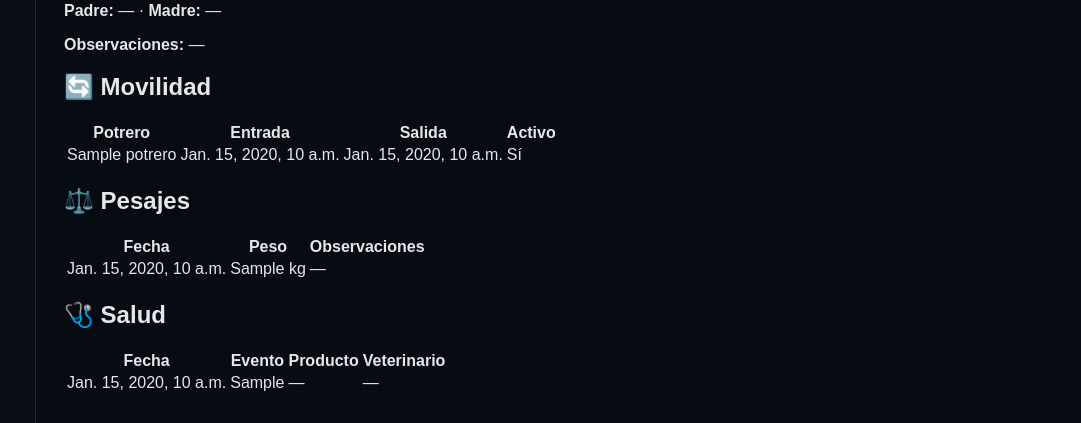
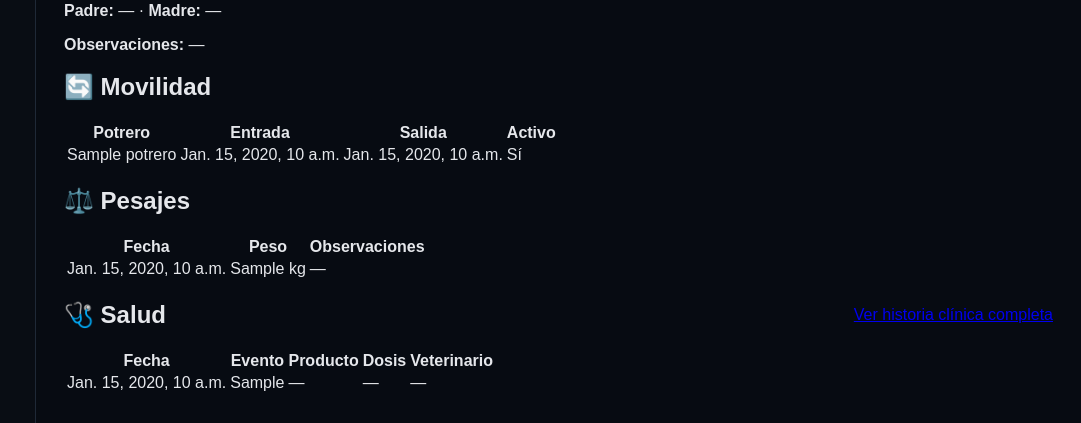
Before and after one commit to hata1010/hato-ai-lab, a Django app: template apps/ganado/templates/ganado/animal_detalle.html in a window 1280 px wide. Shown: the part 597-1020 px from the top of the page, without its empty margins (199-1280 px from the left). Run offline with Django 5.2, Linux system fonts and the light colour scheme; the template is opened without the code that fills it: most values are stand-ins (such as "Sample title", 1, 10 or a date in 2020).

Commit message:
feat(salud): link animal ficha to clinical history

```diff
--- a/apps/ganado/templates/ganado/animal_detalle.html
+++ b/apps/ganado/templates/ganado/animal_detalle.html
@@ -37,7 +37,10 @@
 </section>
 
 <section>
-<h2>🩺 Salud</h2>
-{% if eventos_salud %}<table><tr><th>Fecha</th><th>Evento</th><th>Producto</th><th>Veterinario</th></tr>{% for e in eventos_salud %}<tr><td>{{ e.fecha }}</td><td>{{ e.get_tipo_display }}</td><td>{{ e.producto|default:"—" }}</td><td>{{ e.nombre_veterinario|default:"—" }}</td></tr>{% endfor %}</table>{% else %}<p>Sin eventos de salud registrados.</p>{% endif %}
+<div style="display:flex;justify-content:space-between;align-items:center;gap:12px;flex-wrap:wrap;">
+    <h2>🩺 Salud</h2>
+    <div><a href="{% url 'ganado:historia_salud_animal' animal.id %}">Ver historia clínica completa</a>{% if puede_gestionar %} · <a href="{% url 'ganado:crear_evento_salud' %}?animal={{ animal.id }}">➕ Registrar evento</a>{% endif %}</div>
+</div>
+{% if eventos_salud %}<table><tr><th>Fecha</th><th>Evento</th><th>Producto</th><th>Dosis</th><th>Veterinario</th></tr>{% for e in eventos_salud|slice:":5" %}<tr><td>{{ e.fecha }}</td><td>{{ e.get_tipo_display }}</td><td>{{ e.producto|default:"—" }}</td><td>{{ e.dosis|default:"—" }}</td><td>{{ e.nombre_veterinario|default:"—" }}</td></tr>{% endfor %}</table>{% else %}<p>Sin eventos de salud registrados.</p>{% endif %}
 </section>
 {% endblock %}
```
